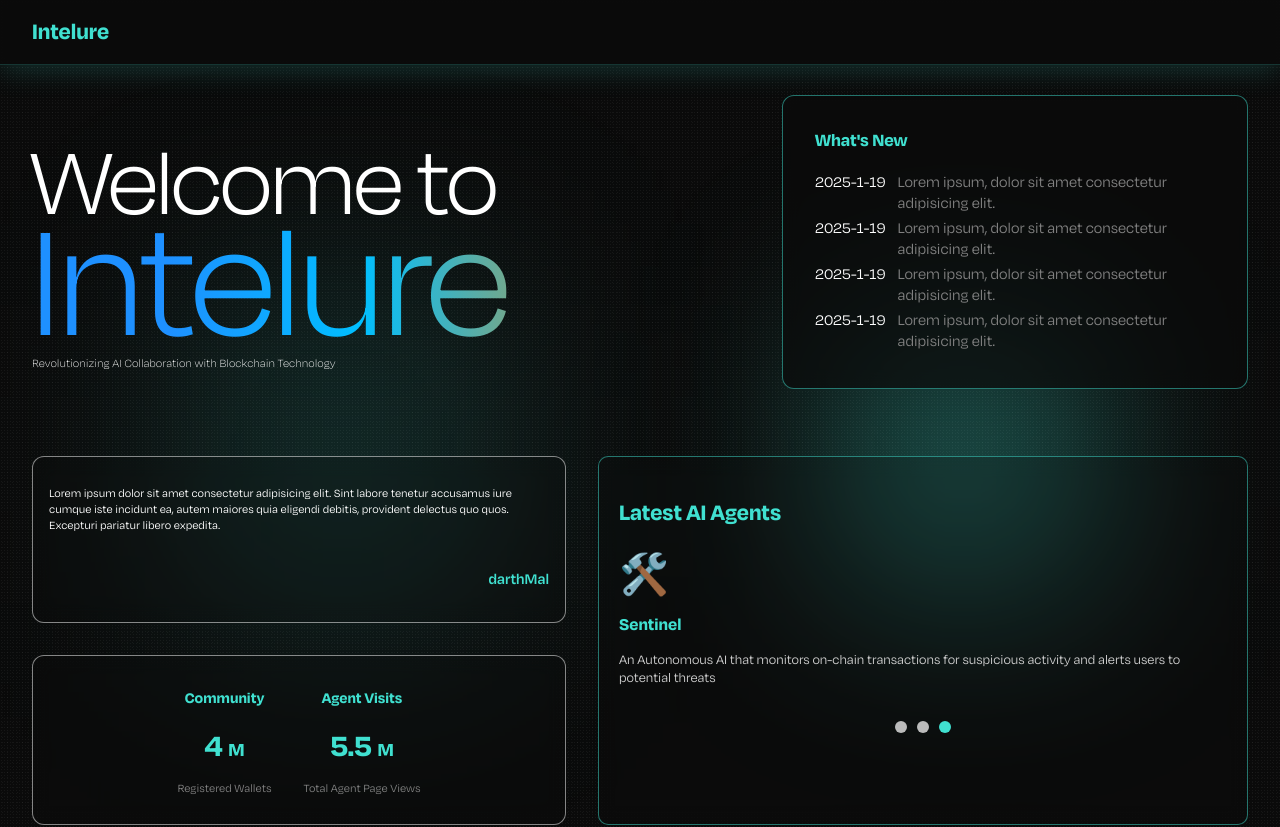
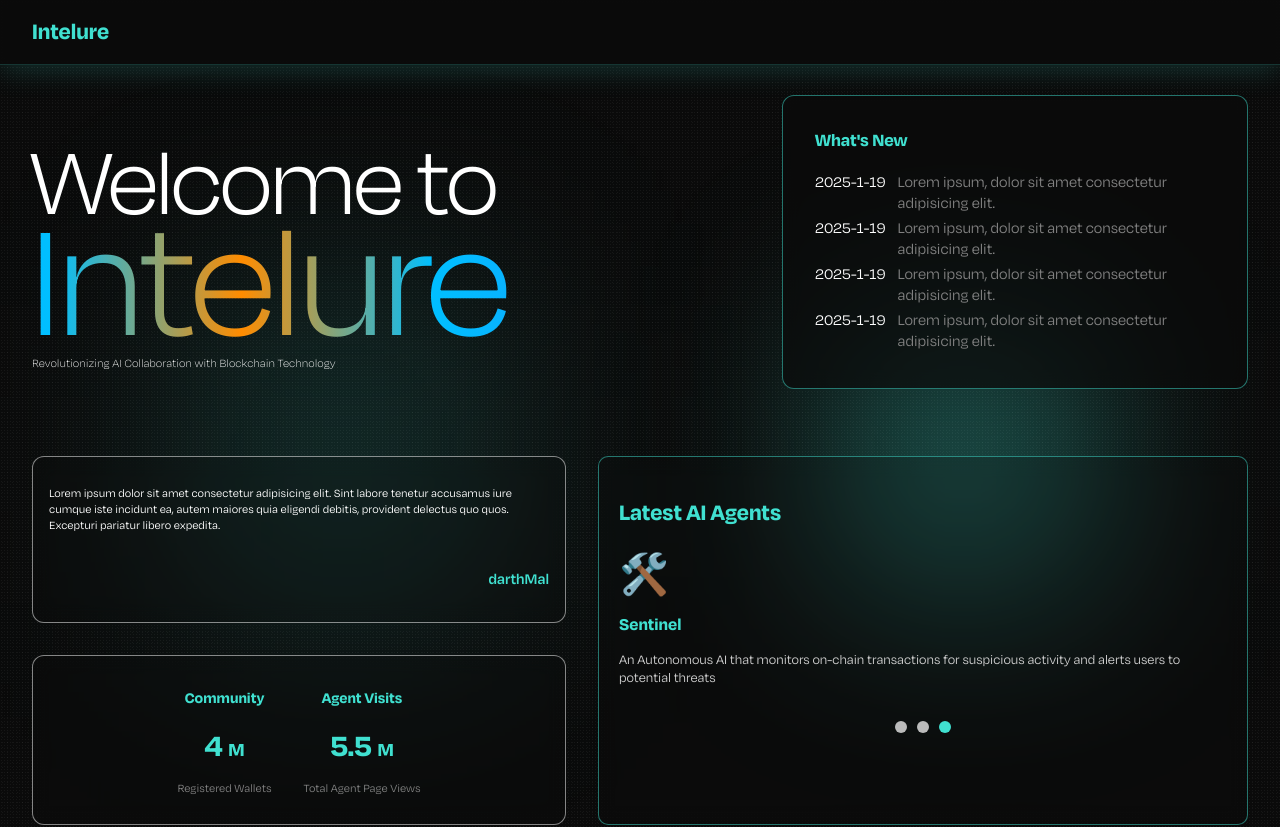
Before and after one commit to Darth-Mal/intelture, a React (Vite) app: page / in a window 1280 px wide. Shown: the top 827 px of the page. Built offline with nearby package versions, Linux system fonts and the light colour scheme.

Commit message:
"complete"

```diff
--- a/src/intelture.css
+++ b/src/intelture.css
@@ -112,13 +112,14 @@ body::after {
   font-size: 170px;
   background: linear-gradient(
     90deg,
-    #1e90ff 30%,
-    #00bfff 50%,
-    #ff8c00 85%,
-    #87cefa 100%
+    #1e90ff 0%,
+    #00bfff 30%,
+    #ff8c00 50%,
+    #00bfff 70%,
+    #1e90ff 100%
   );
   background-size: 200% 200%;
-  animation: wave 9s ease infinite;
+  animation: wave 10s ease infinite;
   -webkit-background-clip: text;
   -webkit-text-fill-color: transparent;
 }
```
